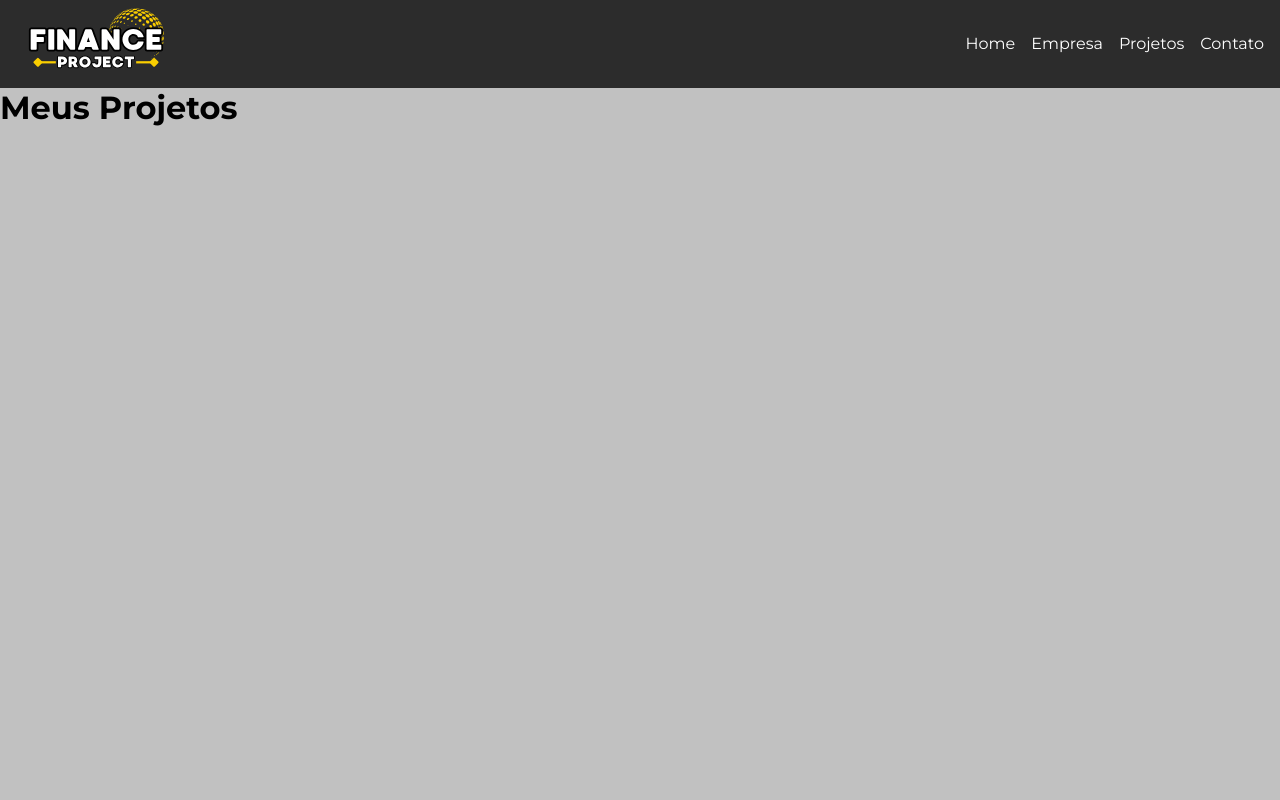
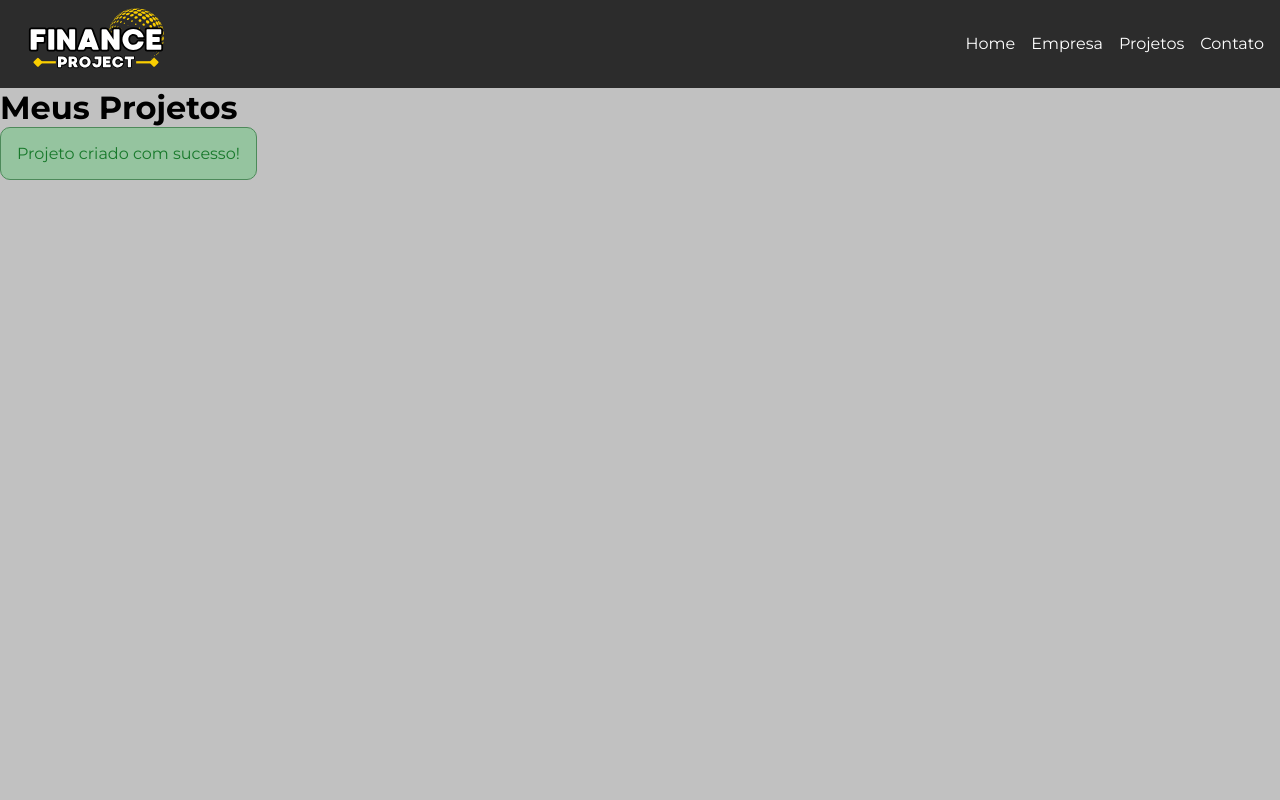
Before and after one commit to GSBarros17/pagina-react, a React (Create React App) app: page /NewProjects in a window 1280 px wide. Both pictures are taken after typing "Sample", "5" into the empty fields and a click on the input "Criar projeto". Shown: the top 800 px of the page. Built offline with nearby package versions, Linux system fonts and the light colour scheme; no server answers; data requests are answered from the project's data file; the HTML template or start-up script is replaced by a standard one.

Commit message:
estilizando e criando a mensagem de add project

```diff
--- a/db.json
+++ b/db.json
@@ -1,5 +1,17 @@
 {
-  "projects": [],
+  "projects": [
+    {
+      "Name_project": "projeto 2",
+      "Value-project": "8000",
+      "category": {
+        "id": "4",
+        "name": "Planejamento"
+      },
+      "cost": 0,
+      "service": [],
+      "id": 1
+    }
+  ],
   "categories": [
     {
       "id": 1,
@@ -20,17 +32,6 @@
     {
       "id": 5,
       "name": "Manutenção"
-    },
-    {
-      "Name_project": "projeto teste",
-      "Value-project": "55000",
-      "category": {
-        "id": "1",
-        "name": "Infra"
-      },
-      "cost": 0,
-      "service": [],
-      "id": 6
     }
   ]
 }
--- /dev/null
+++ b/src/components/layout/Message.js
@@ -0,0 +1,31 @@
+import styles from "./Message.module.css"
+import { useState, useEffect } from "react"
+
+export default function Message({type, textMsg}){
+
+    const[visible, setViseble] = useState(false)
+
+    useEffect(() => {
+        if(!textMsg){
+            setViseble(false)
+            return
+        }
+
+        setViseble(true)
+
+        const timer = setTimeout(() => {
+         setViseble(false)},
+         3000 )
+
+        return () => clearTimeout(timer)
+    }, [textMsg])
+
+    return (
+        <>
+            {visible && (
+                <div className={`${styles.message} ${styles[type]}`}>{textMsg}</div>
+            )}
+        </>
+
+    )
+}
--- /dev/null
+++ b/src/components/layout/Message.module.css
@@ -0,0 +1,21 @@
+.message{
+    width: 100%;
+    padding: 1em;
+    border: 1px solid #000000;
+    margin: 0 auto;
+    text-align: center;
+    margin-bottom: 2em;
+    border-radius: 10px;
+}
+
+.success{
+    background-color: #95c49f;
+    color: rgb(24, 121, 43);
+    border-color:#4d8a5a ;
+}
+
+.error{
+    background-color: #c49595;
+    color: rgb(138, 45, 28);
+    border-color:#8a584d ;
+}
--- a/src/components/pages/NewProjects.js
+++ b/src/components/pages/NewProjects.js
@@ -10,7 +10,7 @@ export default function NewProjects(){
         project.cost = 0
         project.service = []
 
-        fetch('http://localhost:5000/categories', {
+        fetch('http://localhost:5000/projects', {
             method: 'POST',
             headers: {
                 'Content-Type': 'application/json',
@@ -20,7 +20,7 @@ export default function NewProjects(){
             .then((resp) => resp.json())
             .then((data) => {
                 console.log(data)
-                navigate('/projects', {message: 'Projeto criado com sucesso!'})
+                navigate('/projects', {state: {text: 'Projeto criado com sucesso!'}})
             })
             .catch((err) => console.log(err))
     }
--- a/src/components/pages/Projects.js
+++ b/src/components/pages/Projects.js
@@ -1,9 +1,20 @@
+import { useLocation } from "react-router-dom"
 import styles from "./Projects.module.css"
+import Message from "../layout/Message"
+
 
 export default function Projects(){
+
+    const location = useLocation()
+    let text = ''
+    if (location.state){
+        text = location.state.text
+    }
+
     return (
         <div>
             <h1>Meus Projetos</h1>
+            {text && <Message type="success" textMsg={text} />}
         </div>
     )
 }
```
Also changed, not shown: src/components/pages/Message.js (deleted, +0 -7 lines), src/components/pages/Message.module.css (deleted).
